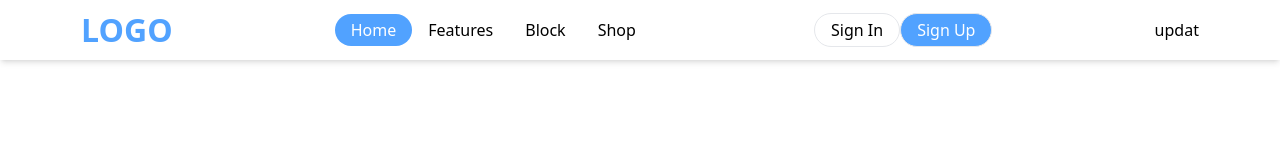
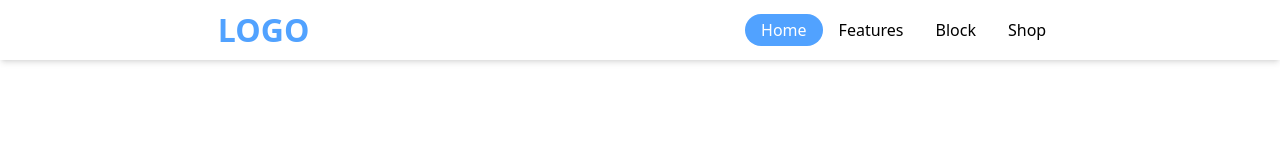
Before and after one commit to Voxodinson/web_learning, a website: page index.html in a window 1280 px wide. Drawn offline with Linux system fonts and the light colour scheme.

Commit message:
update index

```diff
--- a/index.html
+++ b/index.html
@@ -28,11 +28,7 @@
 
         <button class="block md:hidden py-1 px-4 rounded-full border-[1px] border-gray-200">open</button>
 
-        <div class=" hidden md:flex">
-          <button class="py-1 px-4 rounded-full border-[1px] border-gray-200">Sign In</button>
-          <button class="py-1 px-4 rounded-full border-[1px] border-gray-200 bg-blue-400 text-white">Sign Up</button>
-        </div>
-        <h3>updat</h3>
+
     </div>
 </body>
 </html>
```
